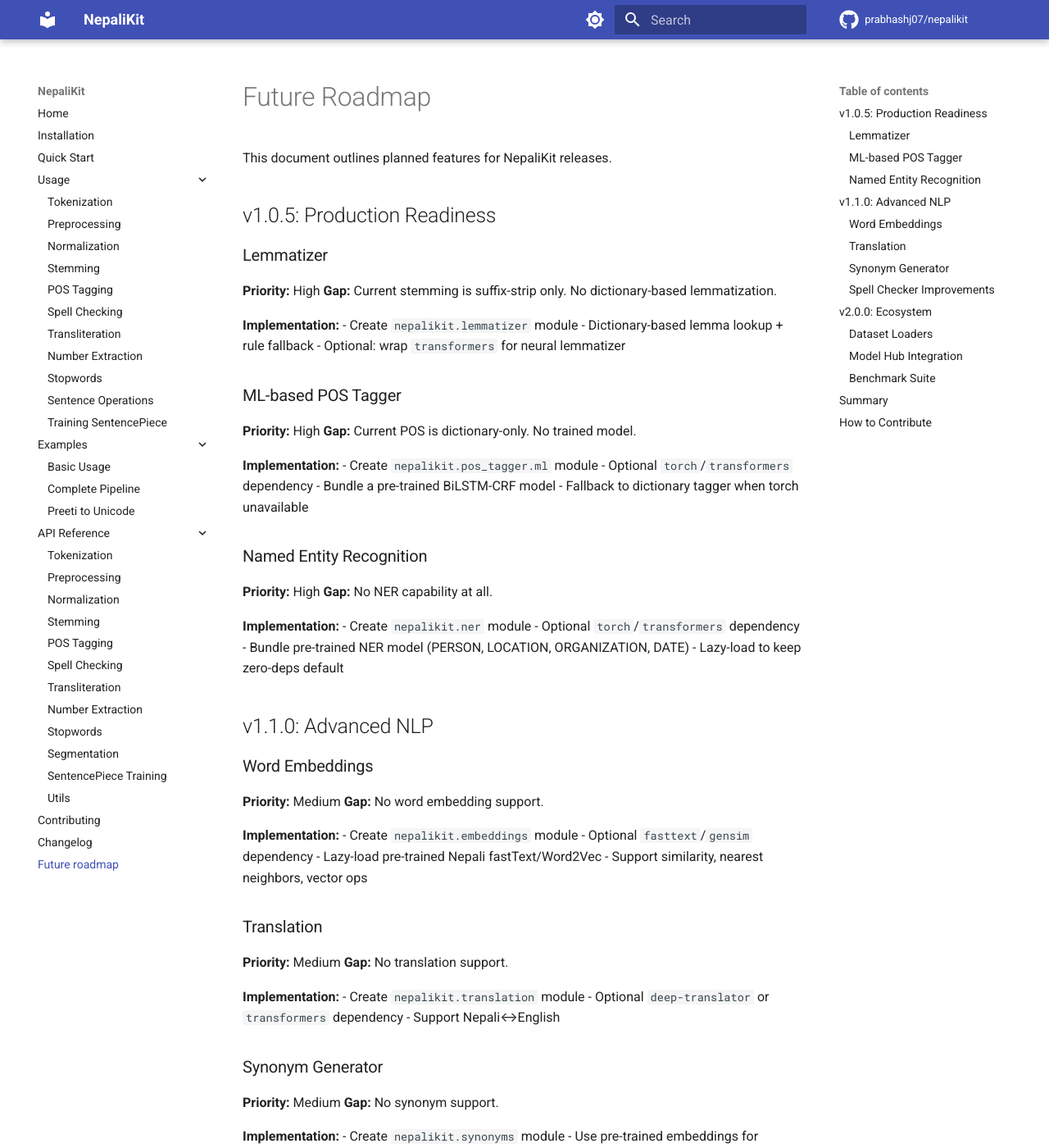
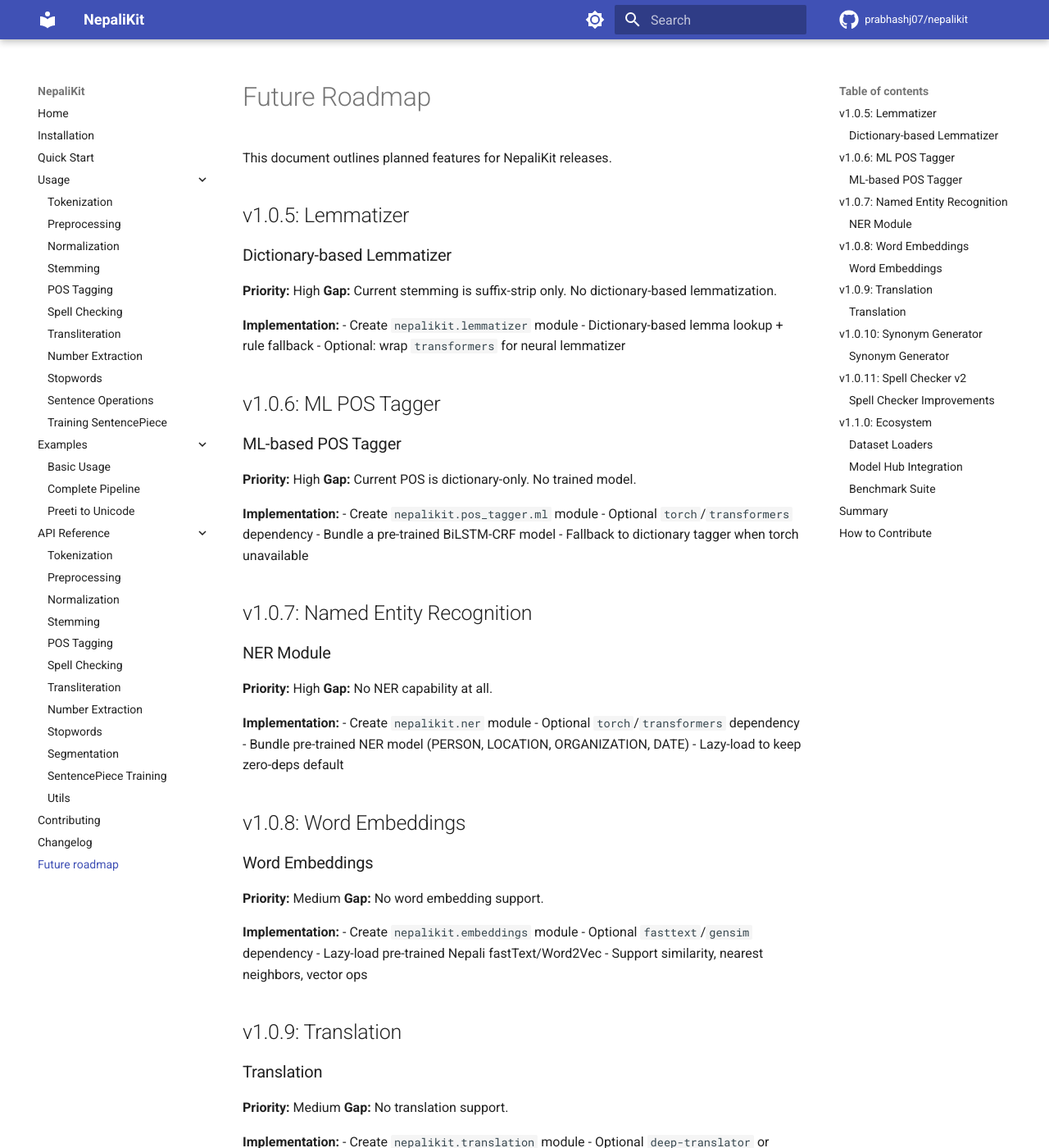
Before and after one commit to prabhashj07/nepalikit, an MkDocs documentation site: the page built from docs/future-roadmap.md, in a window 1280 px wide and 1400 px high. Shown: the whole window at 82% size. Built offline with MkDocs 1.6.1 and Material for MkDocs 9.7.7, drawn with Linux system fonts in a browser that asks for light colours; comment, search, counter and statistics services are not loaded; some of the changed text lies outside the part shown.

Commit message:
docs: restructure roadmap with sequential patch versions

```diff
--- a/docs/future-roadmap.md
+++ b/docs/future-roadmap.md
@@ -2,9 +2,9 @@
 
 This document outlines planned features for NepaliKit releases.
 
-## v1.0.5: Production Readiness
+## v1.0.5: Lemmatizer
 
-### Lemmatizer
+### Dictionary-based Lemmatizer
 **Priority:** High
 **Gap:** Current stemming is suffix-strip only. No dictionary-based lemmatization.
 
@@ -12,6 +12,8 @@ This document outlines planned features for NepaliKit releases.
 - Create `nepalikit.lemmatizer` module
 - Dictionary-based lemma lookup + rule fallback
 - Optional: wrap `transformers` for neural lemmatizer
+
+## v1.0.6: ML POS Tagger
 
 ### ML-based POS Tagger
 **Priority:** High
@@ -23,7 +25,9 @@ This document outlines planned features for NepaliKit releases.
 - Bundle a pre-trained BiLSTM-CRF model
 - Fallback to dictionary tagger when torch unavailable
 
-### Named Entity Recognition
+## v1.0.7: Named Entity Recognition
+
+### NER Module
 **Priority:** High
 **Gap:** No NER capability at all.
 
@@ -33,7 +37,7 @@ This document outlines planned features for NepaliKit releases.
 - Bundle pre-trained NER model (PERSON, LOCATION, ORGANIZATION, DATE)
 - Lazy-load to keep zero-deps default
 
-## v1.1.0: Advanced NLP
+## v1.0.8: Word Embeddings
 
 ### Word Embeddings
 **Priority:** Medium
@@ -45,6 +49,8 @@ This document outlines planned features for NepaliKit releases.
 - Lazy-load pre-trained Nepali fastText/Word2Vec
 - Support similarity, nearest neighbors, vector ops
 
+## v1.0.9: Translation
+
 ### Translation
 **Priority:** Medium
 **Gap:** No translation support.
@@ -52,7 +58,9 @@ This document outlines planned features for NepaliKit releases.
 **Implementation:**
 - Create `nepalikit.translation` module
 - Optional `deep-translator` or `transformers` dependency
-- Support Nepali↔English
+- Support Nepali to English and English to Nepali
+
+## v1.0.10: Synonym Generator
 
 ### Synonym Generator
 **Priority:** Medium
@@ -63,6 +71,8 @@ This document outlines planned features for NepaliKit releases.
 - Use pre-trained embeddings for nearest-neighbor synonyms
 - Return ranked suggestions
 
+## v1.0.11: Spell Checker v2
+
 ### Spell Checker Improvements
 **Priority:** Medium
 **Gap:** Current checker is basic. Could add n-gram frequency model and context-aware corrections.
@@ -72,7 +82,7 @@ This document outlines planned features for NepaliKit releases.
 - Add context-aware suggestions
 - Add batch spell check for documents
 
-## v2.0.0: Ecosystem
+## v1.1.0: Ecosystem
 
 ### Dataset Loaders
 **Priority:** Low
@@ -103,15 +113,15 @@ This document outlines planned features for NepaliKit releases.
 | Version | Feature | Priority | Status |
 |---------|---------|----------|--------|
 | 1.0.5 | Lemmatizer | High | Planned |
-| 1.0.5 | ML POS Tagger | High | Planned |
-| 1.0.5 | Named Entity Recognition | High | Planned |
-| 1.1.0 | Word Embeddings | Medium | Planned |
-| 1.1.0 | Translation | Medium | Planned |
-| 1.1.0 | Synonym Generator | Medium | Planned |
-| 1.1.0 | Spell Checker v2 | Medium | Planned |
-| 2.0.0 | Dataset Loaders | Low | Future |
-| 2.0.0 | Model Hub | Low | Future |
-| 2.0.0 | Benchmark Suite | Low | Future |
+| 1.0.6 | ML POS Tagger | High | Planned |
+| 1.0.7 | Named Entity Recognition | High | Planned |
+| 1.0.8 | Word Embeddings | Medium | Planned |
+| 1.0.9 | Translation | Medium | Planned |
+| 1.0.10 | Synonym Generator | Medium | Planned |
+| 1.0.11 | Spell Checker v2 | Medium | Planned |
+| 1.1.0 | Dataset Loaders | Low | Future |
+| 1.1.0 | Model Hub | Low | Future |
+| 1.1.0 | Benchmark Suite | Low | Future |
 
 ## How to Contribute
 
```
